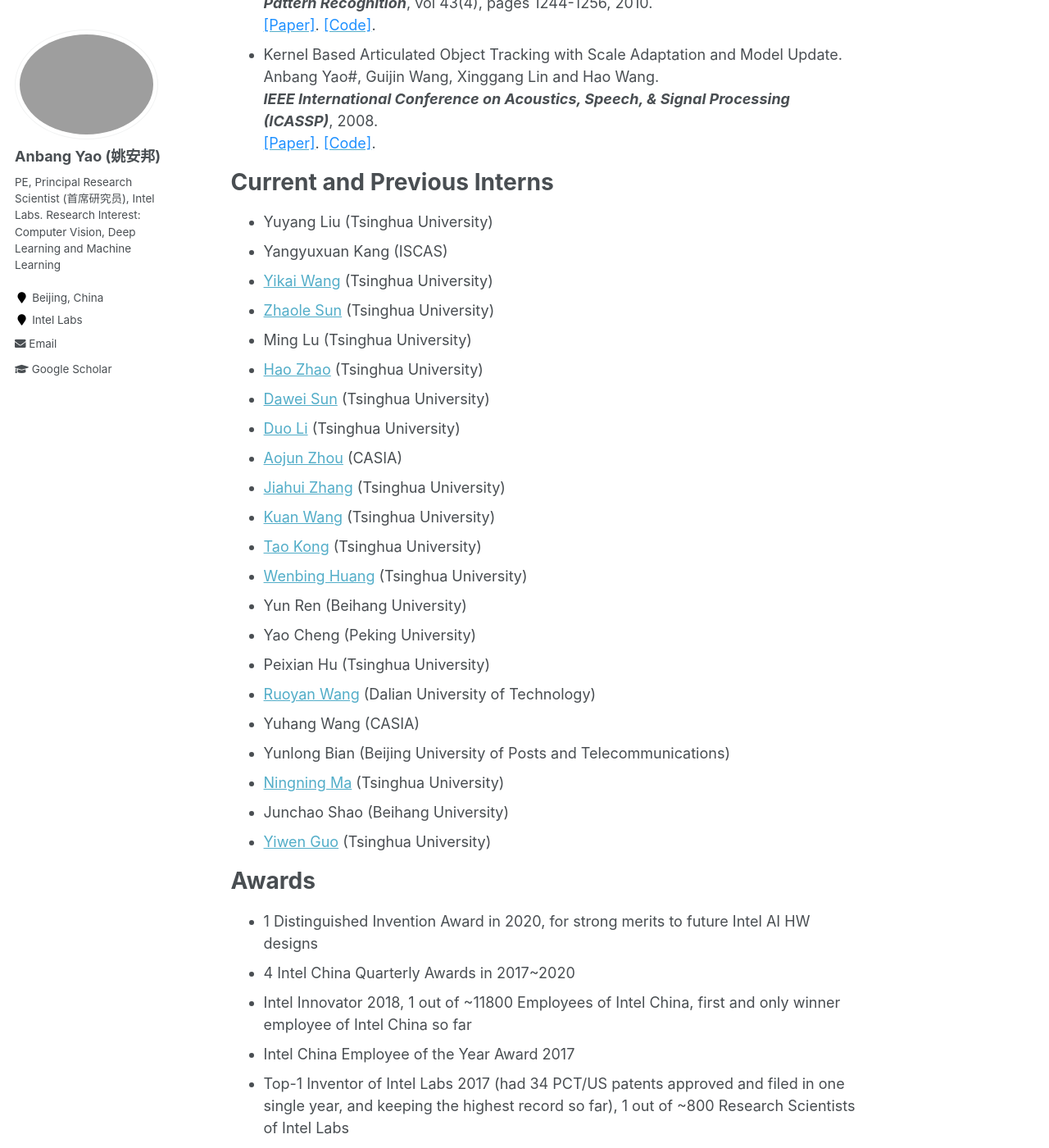
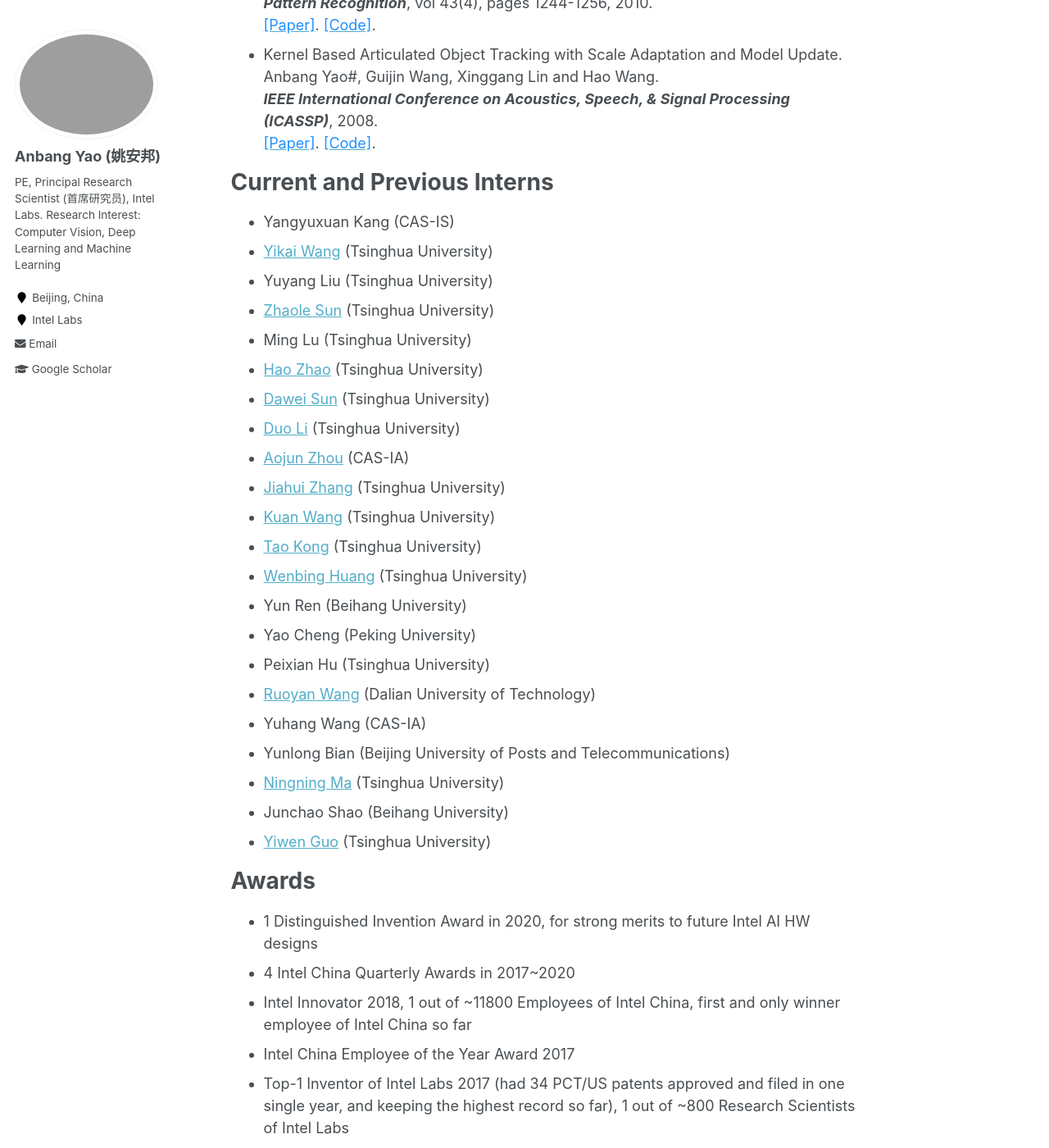
Before and after one commit to YaoAnbang/YaoAnbang.github.io, a Jekyll site: the page built from _pages/about.md, in a window 1280 px wide and 1400 px high, scrolled down 5810 px. Shown: the whole window at 82% size. Built offline with Jekyll 4.4.1, drawn with Linux system fonts in a browser that asks for light colours.

Commit message:
Update about.md

```diff
--- a/_pages/about.md
+++ b/_pages/about.md
@@ -103,15 +103,15 @@ Current and Previous Interns
 
 <!--+I am really fortunate to be working with these amazingly talented students -->
 
++ Yangyuxuan Kang (CAS-IS)
++ [Yikai Wang](https://scholar.google.com/citations?user=MnW5aegAAAAJ&hl=en) (Tsinghua University)
 + Yuyang Liu (Tsinghua University)
-+ Yangyuxuan Kang (ISCAS)
-+ [Yikai Wang](https://scholar.google.com/citations?user=MnW5aegAAAAJ&hl=en) (Tsinghua University)
 + [Zhaole Sun](https://scholar.google.com/citations?user=onTsdhYAAAAJ&hl=en) (Tsinghua University)
 + Ming Lu (Tsinghua University)
 + [Hao Zhao](https://scholar.google.com/citations?user=ygQznUQAAAAJ&hl=zh-CN) (Tsinghua University)
 + [Dawei Sun](https://scholar.google.com/citations?user=JwuiGckAAAAJ&hl=zh-CN) (Tsinghua University)
 + [Duo Li](https://scholar.google.com/citations?user=sUNEzWkAAAAJ&hl=zh-CN) (Tsinghua University)
-+ [Aojun Zhou](https://scholar.google.com/citations?user=cC8lXi8AAAAJ&hl=zh-CN) (CASIA)
++ [Aojun Zhou](https://scholar.google.com/citations?user=cC8lXi8AAAAJ&hl=zh-CN) (CAS-IA)
 + [Jiahui Zhang](https://scholar.google.com/citations?user=l8YDfhgAAAAJ&hl=en) (Tsinghua University)
 + [Kuan Wang](https://scholar.google.com/citations?user=sGtYJngAAAAJ&hl=en) (Tsinghua University)
 + [Tao Kong](https://scholar.google.com/citations?user=kSUXLPkAAAAJ&hl=en) (Tsinghua University)
@@ -120,7 +120,7 @@ Current and Previous Interns
 + Yao Cheng (Peking University)
 + Peixian Hu (Tsinghua University)
 + [Ruoyan Wang](https://www.linkedin.com/in/ruoyan-wang) (Dalian University of Technology)
-+ Yuhang Wang (CASIA)
++ Yuhang Wang (CAS-IA)
 + Yunlong Bian (Beijing University of Posts and Telecommunications)
 + [Ningning Ma](https://scholar.google.com/citations?user=vOAzYlcAAAAJ&hl=en&oi=sra) (Tsinghua University)
 + Junchao Shao (Beihang University)
```
